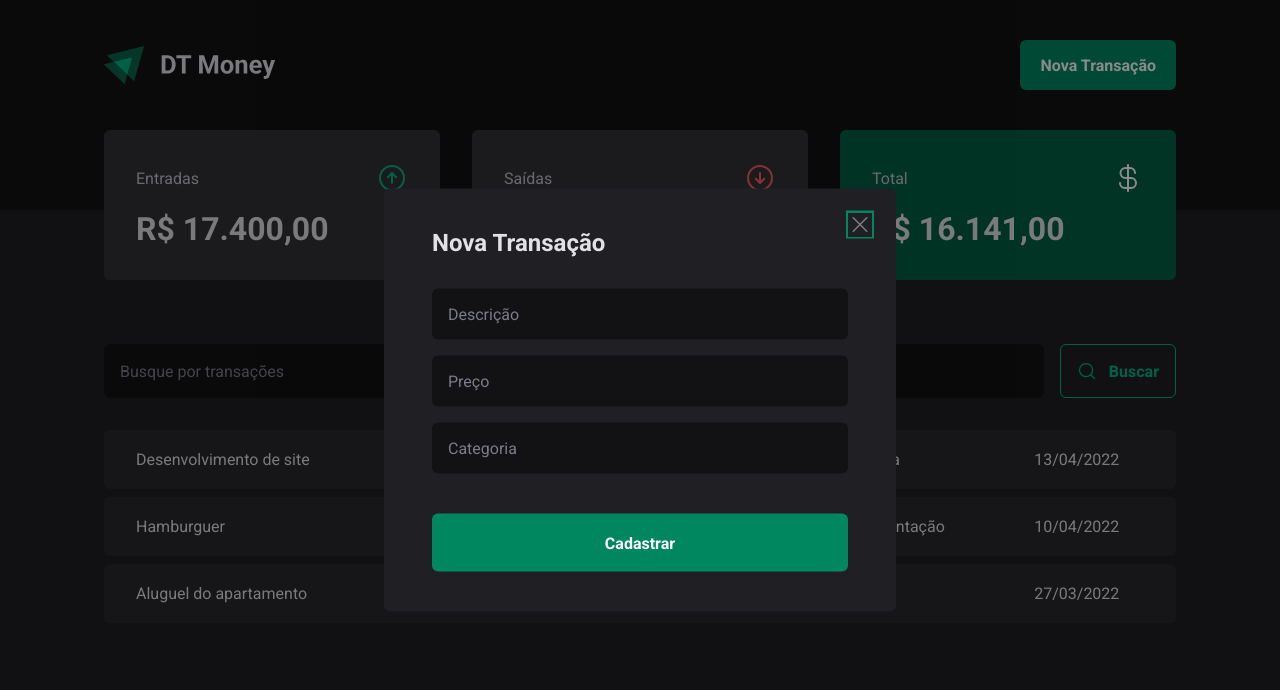
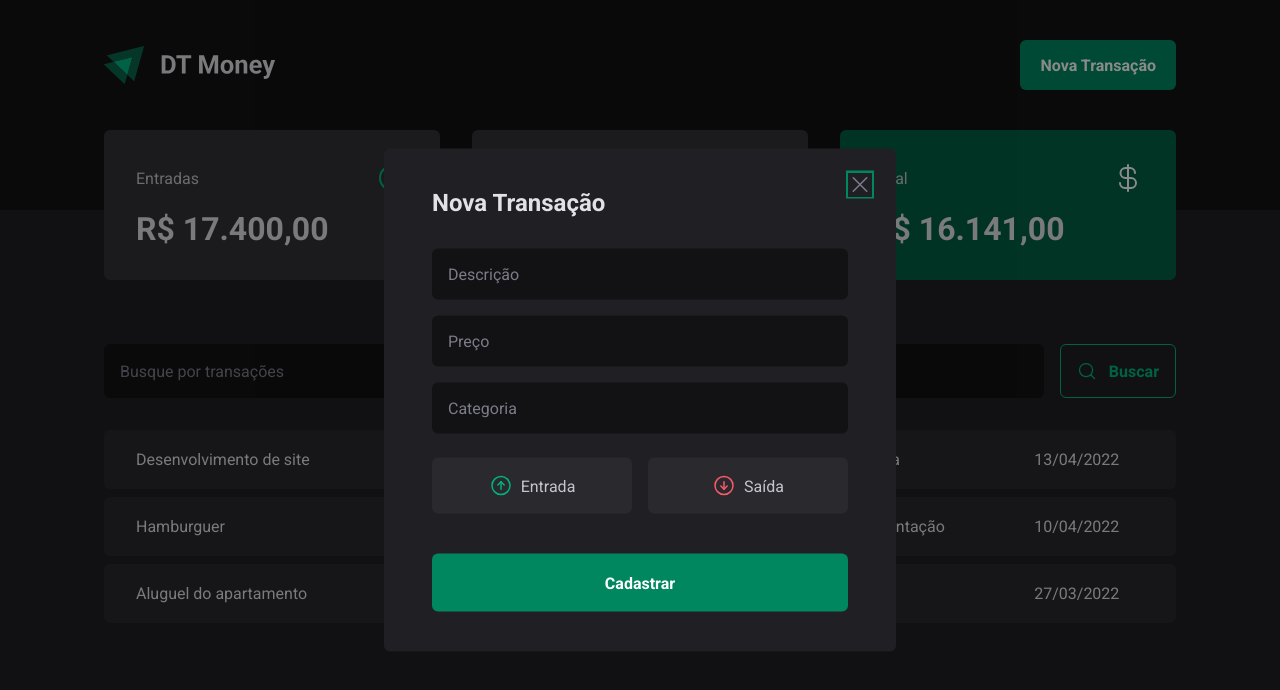
Before and after one commit to pedroasdoliveira/DT-Money, a React (Vite) app: page / in a window 1280 px wide. Both pictures are taken after a click on the button "Nova Transação". Shown: the top 690 px of the page. Built offline with nearby package versions, Linux system fonts and the light colour scheme; the HTML template or start-up script is replaced by a standard one.

Commit message:
Feat: add new RadioGroup radix primitive component and finhised layout styles in modal

```diff
--- a/package.json
+++ b/package.json
@@ -11,6 +11,7 @@
   },
   "dependencies": {
     "@radix-ui/react-dialog": "^1.0.5",
+    "@radix-ui/react-radio-group": "^1.1.3",
     "phosphor-react": "^1.4.1",
     "react": "^18.2.0",
     "react-dom": "^18.2.0",
--- a/src/components/NewTransactionModal/index.tsx
+++ b/src/components/NewTransactionModal/index.tsx
@@ -1,6 +1,6 @@
 import * as Dialog from "@radix-ui/react-dialog";
-import { Overlay, Content, CloseButton } from "./styles";
-import { X } from "phosphor-react";
+import { Overlay, Content, CloseButton, TransactionType, TransactionTypeButton } from "./styles";
+import { ArrowCircleDown, ArrowCircleUp, X } from "phosphor-react";
 
 const NewTransactionModal = () => {
   return (
@@ -19,6 +19,18 @@
           <input type="number" placeholder="Preço" required />
           <input type="text" placeholder="Categoria" required />
 
+          <TransactionType>
+            <TransactionTypeButton variant="income" value="income">
+              <ArrowCircleUp size={24} />
+              Entrada
+            </TransactionTypeButton>
+
+            <TransactionTypeButton variant="outcome" value="outcome">
+              <ArrowCircleDown size={24} />
+              Saída
+            </TransactionTypeButton>
+          </TransactionType>
+
           <button type="submit">Cadastrar</button>
         </form>
       </Content>
--- a/src/components/NewTransactionModal/styles.ts
+++ b/src/components/NewTransactionModal/styles.ts
@@ -1,5 +1,6 @@
 import styled from "styled-components";
 import * as Dialog from '@radix-ui/react-dialog';
+import * as RadioGroup from '@radix-ui/react-radio-group';
 
 export const Overlay = styled(Dialog.Overlay)`
     position: fixed;
@@ -58,6 +59,50 @@
     }
 `;
 
+export const TransactionType = styled(RadioGroup.Root)`
+    display: grid;
+    grid-template-columns: repeat(2, 1fr);
+    gap: 1rem;
+    margin-top: 0.5rem;
+`;
+
+interface TransactionTypeButtonProps {
+    variant: 'income' | 'outcome';
+}
+
+export const TransactionTypeButton = styled(RadioGroup.Item)<TransactionTypeButtonProps>`
+    background: ${props => props.theme["gray-700"]};
+    border-color: transparent;
+    padding: 1rem;
+    display: flex;
+    align-items: center;
+    justify-content: center;
+    gap: 0.5rem;
+    border-radius: 6px;
+    cursor: pointer;
+    border: 0;
+    color: ${props => props.theme["gray-300"]};
+
+    svg {
+        color: ${props => props.variant === 'income' ? props.theme["green-300"] : props.theme["red-300"]};
+    }
+
+    &[data-state='unchecked']:hover {
+        transition: background-color 0.6s;
+        background: ${props => props.theme["gray-600"]};
+    }
+
+    &[data-state='checked'] {
+        color: ${props => props.theme.white};
+        background: ${props => props.variant === 'income' ? props.theme["green-500"] : props.theme["red-500"]};
+        border-color: transparent;
+
+        svg {
+            color: ${props => props.theme.white};
+        }
+    }
+`;
+
 export const CloseButton = styled(Dialog.Close)`
     position: absolute;
     background: transparent;
```
Also changed, not shown: 1 other file (tests, documents, lock files or other folders).
